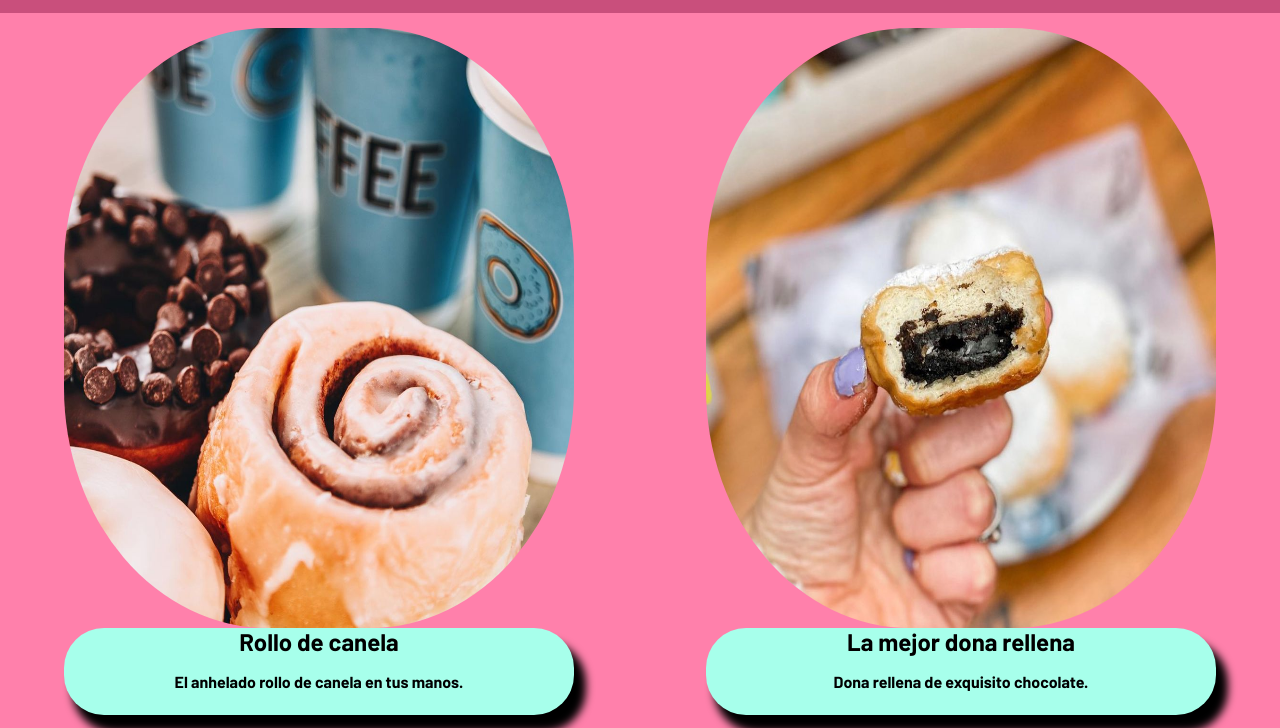
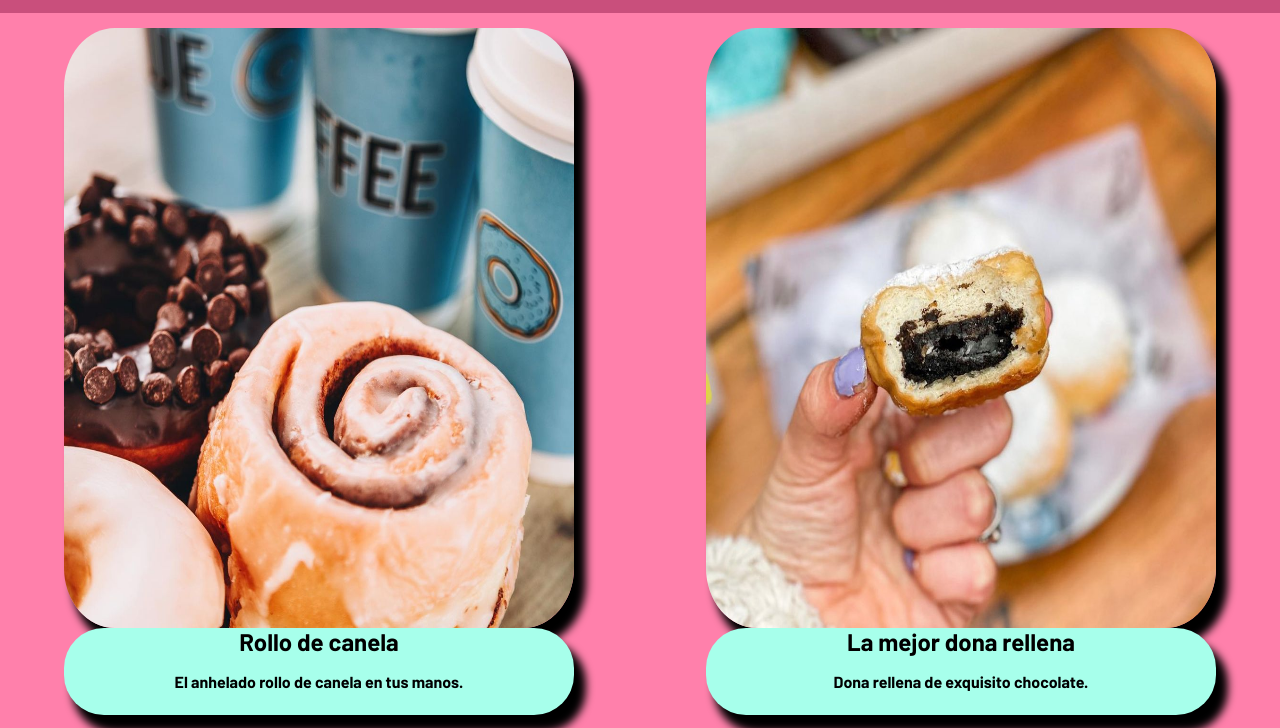
Before and after one commit to Subercazefran/Desafio-final-coder-hous, a website: page pages/menu.html in a window 1280 px wide. Shown: the part 59-787 px from the top of the page. Drawn offline with nearby package versions, Linux system fonts and the light colour scheme.

Commit message:
Modificacion de menu

```diff
--- a/scss/_Menu.scss
+++ b/scss/_Menu.scss
@@ -1,7 +1,8 @@
 .donas__imagenes__menu{
     @extend .tamaño;
-    border-radius: 40%;
+    border-radius: 10%;
     margin-top: 10px;
+    box-shadow: #000 10px 15px 8px 2px;
 
 }
 
```
Also changed, not shown: css/Style.css.
